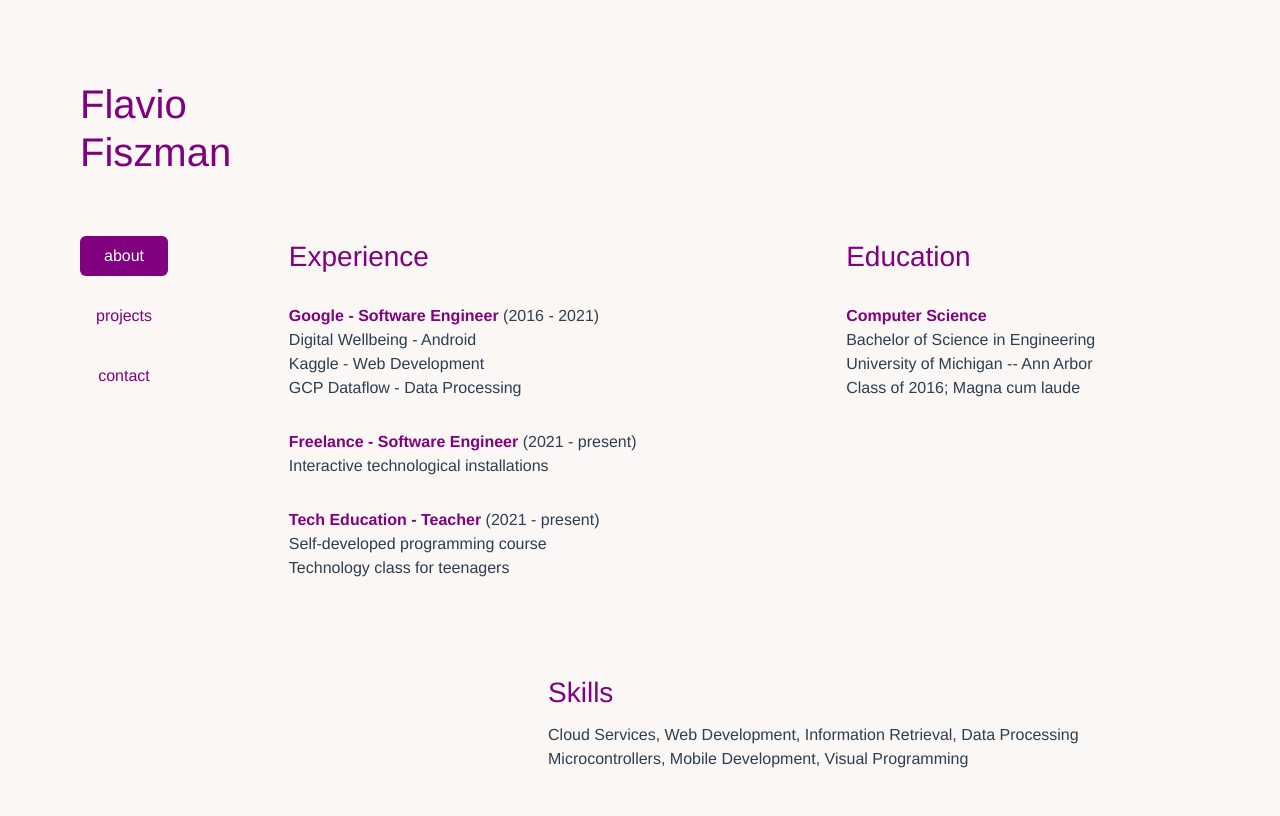
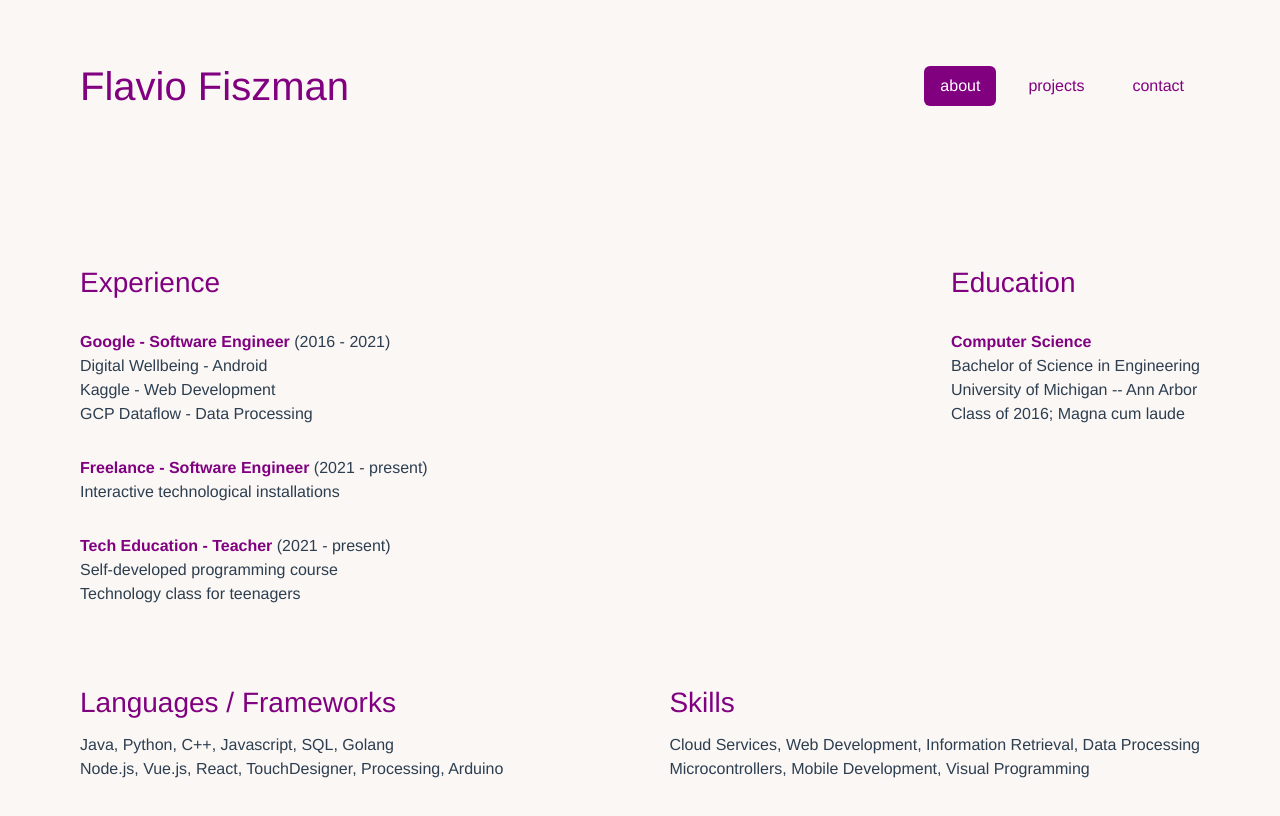
Before and after one commit to gitfla/portfolio, a Vue app: page / in a window 1280 px wide. Shown: the top 816 px of the page. Built offline with nearby package versions, Linux system fonts and the light colour scheme.

Commit message:
horizontal tabs

```diff
--- a/src/App.vue
+++ b/src/App.vue
@@ -1,20 +1,17 @@
 <template>
   <div class="myPadding">
-    <MyName/>
     <MyTabs/>
   </div>
 </template>
 
 
 <script>
-import MyName from './components/MyName.vue';
 import MyTabs from './components/MyTabs.vue';
 
 
 export default {
   name: 'App',
   components: {
-    MyName,
     MyTabs
   }
 }
@@ -32,6 +29,6 @@ export default {
 
 
 .myPadding {
-  padding: 10vh;
+  padding: 7vh 10vh;
 }
 </style>
--- /dev/null
+++ b/src/components/AboutLanguages.vue
@@ -0,0 +1,49 @@
+<template>
+  <div class="aboutEducation">
+    <h3>Languages / Frameworks</h3>
+    <p class="skillsTitle">Java, Python, C++, Javascript, SQL, Golang</p>
+    <p> Node.js, Vue.js, React, TouchDesigner, Processing, Arduino </p>
+
+  </div>
+</template>
+
+<script>
+export default {
+  name: 'AboutSkills',
+}
+</script>
+
+<!-- Add "scoped" attribute to limit CSS to this component only -->
+<style scoped>
+h3 {
+  margin:0px;
+  color: purple;
+}
+ul {
+  list-style-type: none;
+  padding: 0;
+}
+li {
+  display: inline-block;
+  margin: 0 10px;
+}
+a {
+  color: #42b983;
+}
+
+p {
+  margin: 0px;
+}
+
+strong {
+  color: purple;
+}
+
+.workTitle {
+  margin: 30px 0px 0px 0px;
+}
+
+.skillsTitle {
+  margin-top:14px;
+}
+</style>
--- a/src/components/AboutTab.vue
+++ b/src/components/AboutTab.vue
@@ -1,12 +1,12 @@
 <template>
   <div class="aboutTab">
-    <div class="d-flex bd-highlight mb-3 justify-content-around first-row">
-      <AboutExperience class="p-2 bd-highlight"/>
-      <AboutEducation class=" p-2 bd-highlight"/>
+    <div class="d-flex bd-highlight mb-3 justify-content-between first-row">
+      <AboutExperience class="bd-highlight"/>
+      <AboutEducation class=" bd-highlight"/>
     </div>
-    <div class="d-flex bd-highlight mb-3 justify-content-around">
-      <div class=" p-2 bd-highlight"/>
-      <AboutSkills class=" p-2 bd-highlight"/>
+    <div class="d-flex bd-highlight mb-3 justify-content-between">
+      <AboutLanguages class=" bd-highlight"/>
+      <AboutSkills class=" bd-highlight"/>
     </div>
   </div>
 
@@ -16,22 +16,21 @@
 import AboutExperience from './AboutExperience';
 import AboutSkills from './AboutSkills';
 import AboutEducation from './AboutEducation';
+import AboutLanguages from './AboutLanguages';
 
 export default {
   name: 'AboutTab',
   components: {
     AboutExperience,
     AboutSkills,
-    AboutEducation
+    AboutEducation,
+    AboutLanguages
   }
 };
 </script>
 
 <!-- Add "scoped" attribute to limit CSS to this component only -->
 <style scoped>
-  .aboutTab {
-
-  }
 
   .container {
     padding-left: 0px;
--- a/src/components/MyTabs.vue
+++ b/src/components/MyTabs.vue
@@ -1,16 +1,17 @@
 <template>
-  <div class="d-flex align-items-start tabs">
-  <div class="nav flex-column nav-pills me-3" id="v-pills-tab" role="tablist" aria-orientation="vertical">
-    <button class="nav-link show active" id="v-pills-profile-tab" data-bs-toggle="pill" data-bs-target="#v-pills-profile" type="button" role="tab" aria-controls="v-pills-profile" aria-selected="false">about</button>
-    <button class="nav-link" id="v-pills-projects-tab" data-bs-toggle="pill" data-bs-target="#v-pills-projects" type="button" role="tab" aria-controls="v-pills-projects" aria-selected="false">projects</button>
-    <button class="nav-link" id="v-pills-contact-tab" data-bs-toggle="pill" data-bs-target="#v-pills-contact" type="button" role="tab" aria-controls="v-pills-contact" aria-selected="false">contact</button>
+  <div class="d-flex bd-highlight">
+  <div class="me-auto bd-highlight align-self-center justify-content-center"><h1>Flavio Fiszman</h1></div>
+  <div class="nav nav-pills justify-content-center align-self-center" id="v-pills-tab" role="tablist">
+    <a class="nav-link show active ms-3" id="v-pills-profile-tab" data-bs-toggle="pill" data-bs-target="#v-pills-profile" type="button" role="tab" aria-controls="v-pills-profile" aria-selected="false">about</a>
+    <a class="nav-link ms-3" id="v-pills-projects-tab" data-bs-toggle="pill" data-bs-target="#v-pills-projects" type="button" role="tab" aria-controls="v-pills-projects" aria-selected="false">projects</a>
+    <a class="nav-link ms-3" id="v-pills-contact-tab" data-bs-toggle="pill" data-bs-target="#v-pills-contact" type="button" role="tab" aria-controls="v-pills-contact" aria-selected="false">contact</a>
   </div>
-  <div class="tab-content w-100" id="v-pills-tabContent">
+  </div>
+  <div class="tab-content" id="v-pills-tabContent">
     <div class="tab-pane fade show active" id="v-pills-profile" role="tabpanel" aria-labelledby="v-pills-profile-tab"><AboutTab/></div>
     <div class="tab-pane fade" id="v-pills-projects" role="tabpanel" aria-labelledby="v-pills-projects-tab"><ProjectsTab/></div>
     <div class="tab-pane fade" id="v-pills-contact" role="tabpanel" aria-labelledby="v-pills-contact-tab"><ContactTab/></div>
   </div>
-</div>
 </template>
 
 <script>
@@ -39,8 +40,13 @@ export default {
     margin: 10px 0px;
   }
 
-  .tabs {
-    height: match-parent;
+  .tab-content {
+    margin-top:150px;
+  }
+
+  h1 {
+    color:purple;
+    margin-bottom: 0px;
   }
 
 </style>
```
